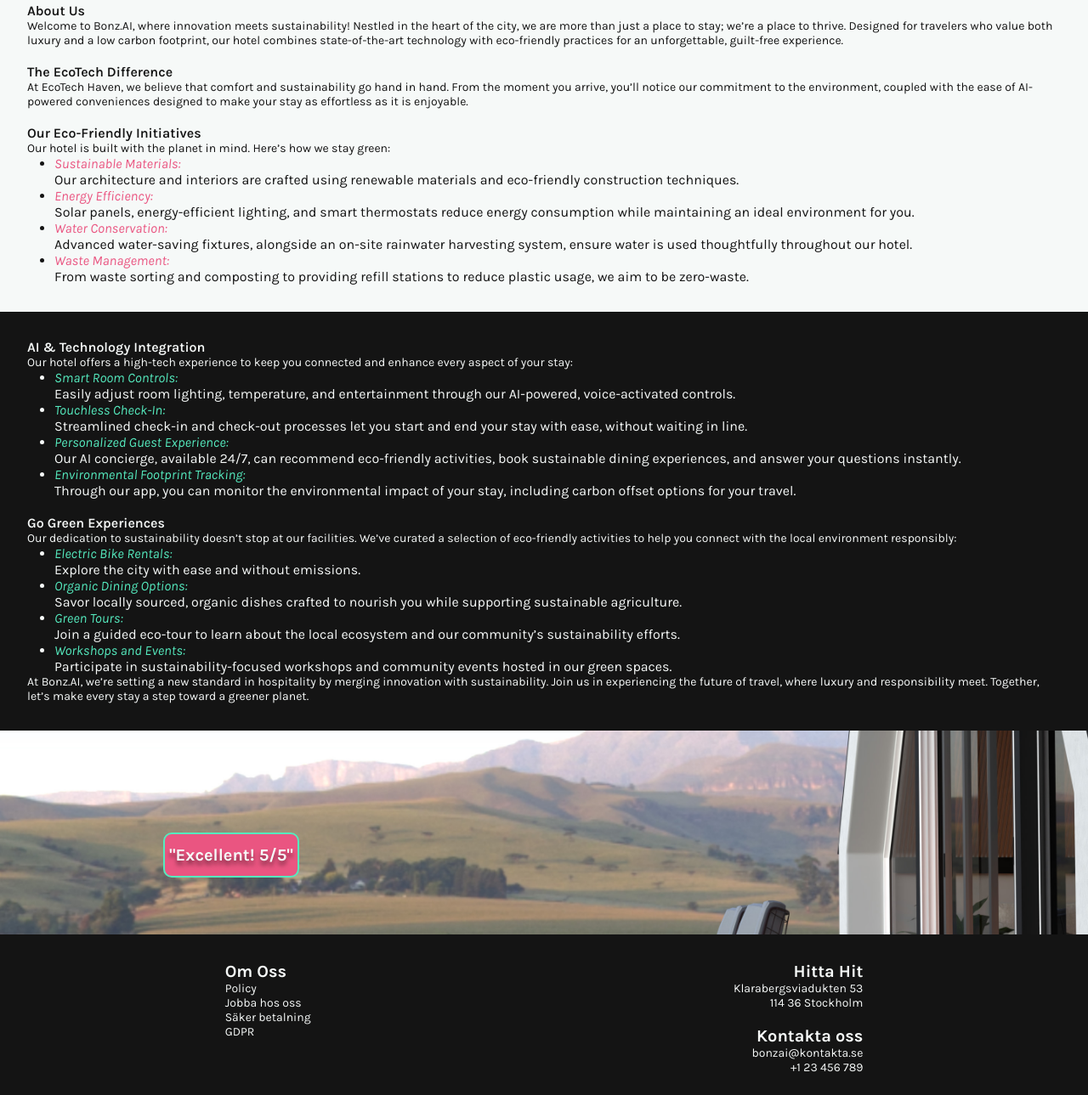
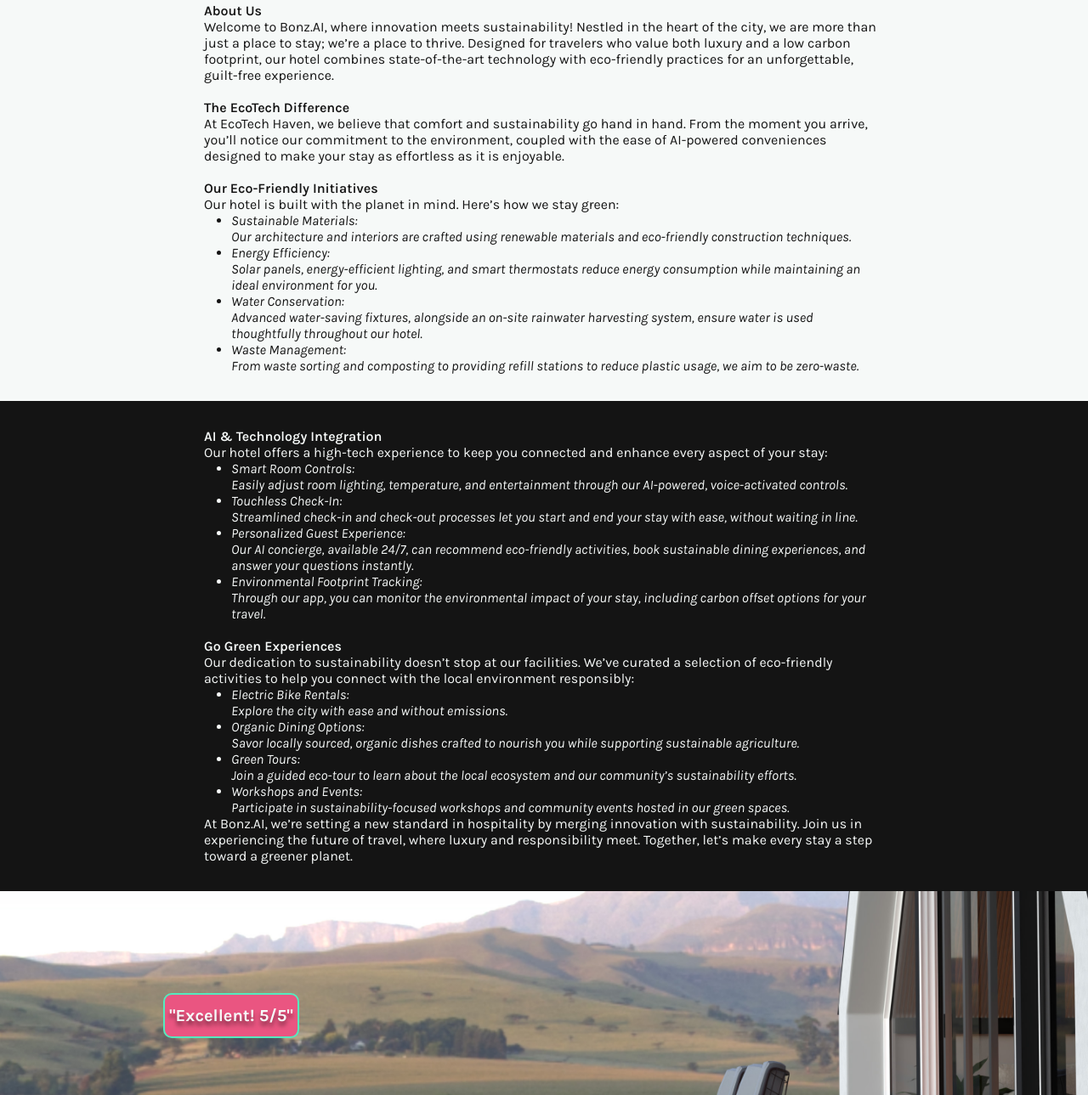
Before and after one commit to Personvagnar/individuelluppgifthtmlochcss, a plain HTML site: page about.html in a window 1280 px wide. Shown: the part 269-1558 px from the top of the page at 85% size. Drawn offline with Linux system fonts and the light colour scheme; a web font is replaced by a local one.

Commit message:
fixed ratio in css and started correct BEMconvention

```diff
--- a/about.html
+++ b/about.html
@@ -17,13 +17,13 @@
     </header>
 
     <main>
-        <section class="about_review">
+        <section class="about__main--backgroundreview">
             <img src="/assets/photos/09-night.jpg" alt="photo09night">
             <button>"Excellent! 5/5"</button>
         </section>
 
-        <section>
-            <article class="white_about">
+        <section class="aboutcontent">
+            <article class="aboutcontent__aboutwhite">
                 <h2>About Us</h2>
                 <p>Welcome to Bonz.AI, where innovation meets sustainability! Nestled in the heart of the city, we are more than just a place to stay;
                 we’re a place to thrive. Designed for travelers who value both luxury and a low carbon footprint,
@@ -36,20 +36,22 @@
                 <h2>Our Eco-Friendly Initiatives</h2>
                 <p>Our hotel is built with the planet in mind. Here’s how we stay green:</p>
                 <ul>
-                    <li><p class="pink-p-style">Sustainable Materials:</p> Our architecture and interiors are crafted using renewable materials and eco-friendly construction techniques.</li>
-                    <li><p class="pink-p-style">Energy Efficiency:</p> Solar panels, energy-efficient lighting, and smart thermostats reduce energy consumption while maintaining an ideal environment for you.</li>
-                    <li><p class="pink-p-style">Water Conservation:</p> Advanced water-saving fixtures, alongside an on-site rainwater harvesting system, ensure water is used thoughtfully throughout our hotel.</li>
-                    <li><p class="pink-p-style">Waste Management:</p>From waste sorting and composting to providing refill stations to reduce plastic usage, we aim to be zero-waste.</li>
+                    <li><p class="aboutcontent__aboutwhite--pinktextstyle">Sustainable Materials:</p> Our architecture and interiors are crafted using renewable materials and eco-friendly construction techniques.</li>
+                    <li><p class="aboutcontent__aboutwhite--pinktextstyle">Energy Efficiency:</p> Solar panels, energy-efficient lighting, and smart thermostats reduce energy consumption while maintaining an ideal environment for you.</li>
+                    <li><p class="aboutcontent__aboutwhite--pinktextstyle">Water Conservation:</p> Advanced water-saving fixtures, alongside an on-site rainwater harvesting system, ensure water is used thoughtfully throughout our hotel.</li>
+                    <li><p class="aboutcontent__aboutwhite--pinktextstyle">Waste Management:</p>From waste sorting and composting to providing refill stations to reduce plastic usage, we aim to be zero-waste.</li>
                 </ul>
             </article>
-            <article class="black_about">
+        </section>
+        <section class="aboutcontent aboutcontent__black">
+            <article class="aboutcontentblack__aboutblack">
                 <h2>AI & Technology Integration</h2>
                 <p>Our hotel offers a high-tech experience to keep you connected and enhance every aspect of your stay:</p>
                 <ul>
-                    <li><p class="green-p-style">Smart Room Controls:</p> Easily adjust room lighting, temperature, and entertainment through our AI-powered, voice-activated controls.</li>
-                    <li><p class="green-p-style">Touchless Check-In:</p> Streamlined check-in and check-out processes let you start and end your stay with ease, without waiting in line.</li>
-                    <li><p class="green-p-style">Personalized Guest Experience:</p>Our AI concierge, available 24/7, can recommend eco-friendly activities, book sustainable dining experiences, and answer your questions instantly.</li>
-                    <li><p class="green-p-style">Environmental Footprint Tracking:</p> Through our app, you can monitor the environmental impact of your stay, including carbon offset options for your travel.</li>
+                    <li><p class="aboutcontent__aboutblack--greentextstyle">Smart Room Controls:</p> Easily adjust room lighting, temperature, and entertainment through our AI-powered, voice-activated controls.</li>
+                    <li><p class="aboutcontent__aboutblack--greentextstyle">Touchless Check-In:</p> Streamlined check-in and check-out processes let you start and end your stay with ease, without waiting in line.</li>
+                    <li><p class="aboutcontent__aboutblack--greentextstyle">Personalized Guest Experience:</p>Our AI concierge, available 24/7, can recommend eco-friendly activities, book sustainable dining experiences, and answer your questions instantly.</li>
+                    <li><p class="aboutcontent__aboutblack--greentextstyle">Environmental Footprint Tracking:</p> Through our app, you can monitor the environmental impact of your stay, including carbon offset options for your travel.</li>
                 </ul>
                 <br>
                 <h2>Go Green Experiences</h2>
@@ -66,7 +68,7 @@
             </article>
         </section>
 
-        <section class="about_review">
+        <section class="about__main--backgroundreview">
             <img src="/assets/photos/09-day.jpg" alt="photo09day">
             <button>"Excellent! 5/5"</button>
         </section>
--- a/style.css
+++ b/style.css
@@ -6,6 +6,7 @@
 body {
     font-family: "Karla", sans-serif;
     font-weight: 400;
+    background: #F6F9F8;
 }
 header {
     position: fixed;
@@ -28,6 +29,14 @@ footer {
     height: auto;
     padding: 2rem 1rem 2rem;
 }
+footer article {
+    display: flex;
+    flex-direction: column;
+    color: #F6F9F8;
+}
+footer article:nth-last-child(1) {
+    text-align: right;
+}
 @media screen and (max-height: 796px){
     footer {
         position: static;
@@ -39,8 +48,13 @@ main {
     align-items: center;
     height: auto;
 }
+section {
+    display: flex;
+    flex-direction: column;
+    align-items: center;
+}
 p {
-    font-size: 14px;
+    font-size: 16px;
     font-weight: 400;
 }
 h1 {
@@ -55,15 +69,8 @@ h2 {
     font-weight: 600;
     font-size: 16px;
 }
-footer article {
-    display: flex;
-    flex-direction: column;
-    color: #F6F9F8;
-}
-footer article:nth-last-child(1) {
-    text-align: right;
-}
-.background_image img{
+
+.main--backgroundimage img{
     position: fixed;
     top: 0;
     left: 0;
@@ -72,7 +79,7 @@ footer article:nth-last-child(1) {
     object-fit: cover;
     z-index: -1;
 }
-.button-container {
+.main--buttoncontainer {
     position: relative;
     margin-top: 5rem;
     margin-bottom: 5rem;
@@ -93,46 +100,47 @@ button{
     text-shadow: 0px 5px 5px rgba(0, 0, 0, 0.5);
     font-family: "Karla", sans-serif;
 }
-.about_review {
+.about__main--backgroundreview {
     position: relative;
     display: flex;
     width: 100%;
     height: 30vh;
 }
-.about_review img {
+.about__main--backgroundreview img {
     width: 100%;
     height: 100%;
     object-fit: cover;
 }
-.about_review button {
+.about__main--backgroundreview button {
     position: absolute;
     top: 50%;
     left: 15%;
 }
-.white_about {
+.aboutcontent {
     padding: 2rem;
-    background: #F6F9F8;
+}
+.aboutcontent__black {
+    background: #141414;
+}
+.aboutcontent__aboutwhite {
     color: #141414;
+    width: clamp(20px, 100%, 800px);
 }
-.black_about {
-    padding: 2rem;
-    background: #141414;
+.aboutcontentblack__aboutblack {
     color: #F6F9F8;
+    width: clamp(20px, 100%, 800px);
 }
 ul {
     margin-left: 2rem;
+    font-style: italic;
 }
-.pink-p-style {
+.about__aboutwhite--pinktextstyle {
     color: #EA5581;
-    font-style: italic;
-    font-size: 16px;
 }
-.green-p-style {
+.about__aboutblack--greentextstyle {
     color: #55EABE;
-    font-style: italic;
-    font-size: 16px;
 }
-.spinning_wheel {
+.main--spinningwheel {
     position: relative;
     margin-top: 25vh;
     width: 250px;
@@ -146,36 +154,36 @@ ul {
     animation-timing-function: linear;
     animation-iteration-count: infinite;
 }
-.spinning_wheel img {
+.main--spinningwheel img {
     width: 100%;
     height: auto;
 }
-.spinning_wheel h1 {
+.main--spinningwheel h1 {
     position: absolute;
     transform-origin: center;
     white-space: nowrap;
 }
-.spinning_wheel h1:nth-child(2) {
+.main--spinningwheel h1:nth-child(2) {
     top: 0;
     left: 50%;
     transform: translate(-50%) rotate(0deg);
 }
-.spinning_wheel h1:nth-child(3) {
+.main--spinningwheel h1:nth-child(3) {
     top: 30%;
     left: 65%;
     transform: rotate(72deg);
 }
-.spinning_wheel h1:nth-child(4) {
+.main--spinningwheel h1:nth-child(4) {
     top: 80%;
     left: 40%;
     transform: rotate(144deg);
 }
-.spinning_wheel h1:nth-child(5) {
+.main--spinningwheel h1:nth-child(5) {
     top: 75%;
     left: 0;
     transform: rotate(216deg);
 }
-.spinning_wheel h1:nth-child(6) {
+.main--spinningwheel h1:nth-child(6) {
     top: 30%;
     left: 10%;
     transform: translateX(-50%) rotate(288deg);
```
Also changed, not shown: index.html (+3 -3 lines).
